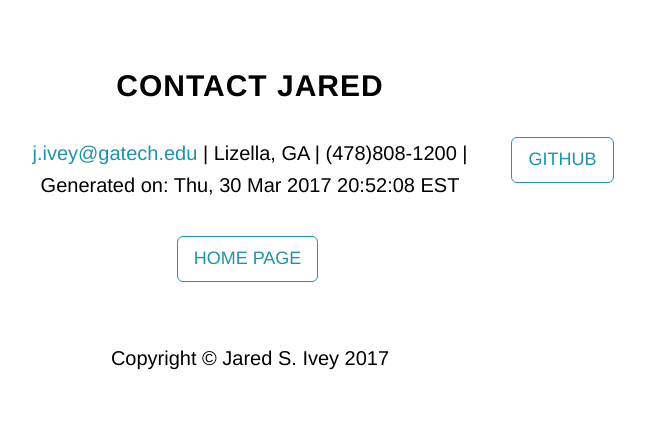
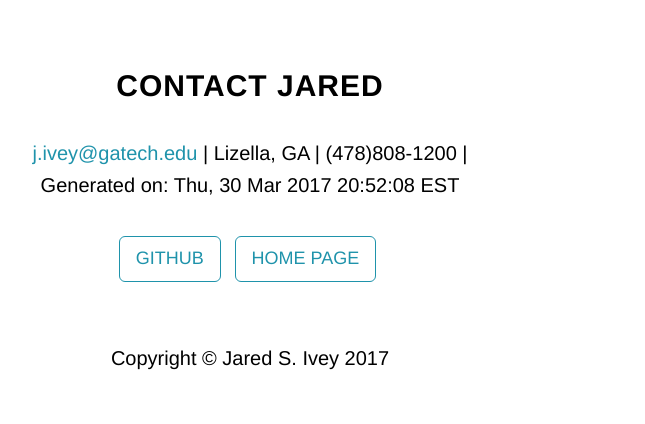
Before and after one commit to jaredivey/iveypage, a Flask app: page / in a window 1280 px wide. Shown: the part 1333-1757 px from the top of the page, without its empty margins (390-1035 px from the left). Run offline with Flask 2, Linux system fonts and the light colour scheme; some libraries are stand-ins or nearby versions.

Commit message:
Update contact orientation

```diff
--- a/templates/index.html
+++ b/templates/index.html
@@ -354,6 +354,7 @@
                         {{json.basics.phone}} |
                         Generated on: {{generated}}</p>
                 </div>
+                <div class="col-lg-8 col-lg-offset-2">
                 <ul class="list-inline banner-social-buttons">
                     {% for items in json.basics.profiles %}
                     <li>
@@ -361,6 +362,7 @@
                     </li>
                     {% endfor %}
                 </ul>
+                </div>
             </div>
         </div>
     </section>
```
